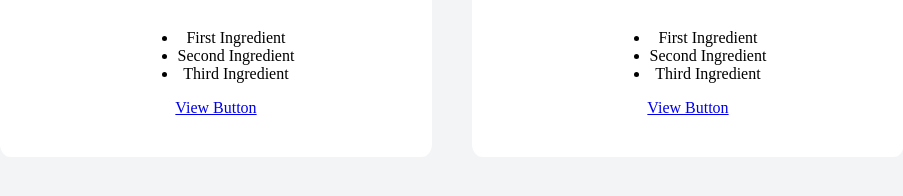
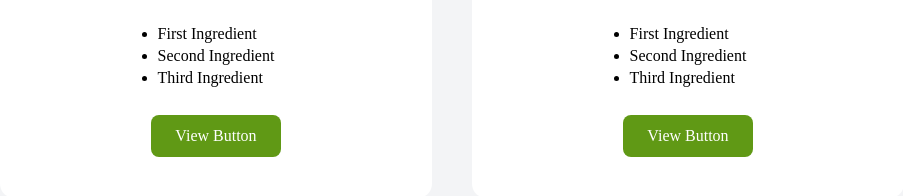
Before and after one commit to lmarieb/brattenlaura_art130_ex04, a plain HTML site: page index.html in a window 1280 px wide. Shown: the part 376-572 px from the top of the page, without its empty margins (188-1091 px from the left). Drawn offline with Linux system fonts and the light colour scheme.

Commit message:
rest of css

```diff
--- a/assets/style.css
+++ b/assets/style.css
@@ -45,5 +45,30 @@ h1 {
     max-width: 100%;
     height: auto;
     border-radius: 5%;
+}
 
+.ingredient-list {
+    margin: 0.5rem 0;
+    padding: 0;
+    text-align: left;
 }
+
+.ingredient-list li {
+    margin: 0.25rem 0;
+}
+
+.view-button {
+    background-color: #609915;
+    color: #fff;
+    box-shadow: 5px 6px 11px -3px rgba(0,0,0,0,0.3);
+    padding: 0.75em 1.5em;
+    text-decoration: none;
+    border-radius: 0.5em;
+    margin-top: 1rem;
+}
+/*media query! */
+@media (max-width: 768px) {
+    .recipes-wrapper {
+        padding: 2.5rem 2rem;
+    }
+}
```
